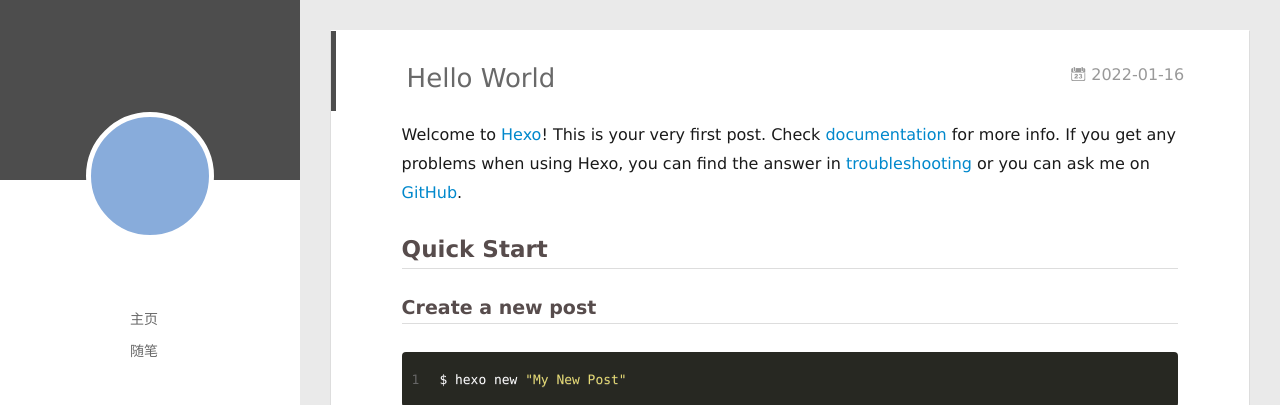
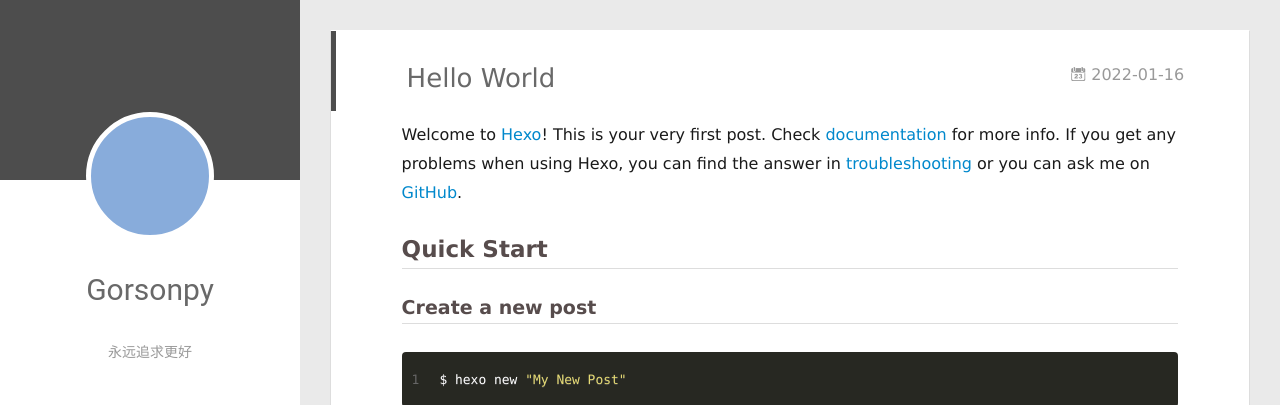
Before and after one commit to Gorsonpy/Gorsonpy.github.io, a plain HTML site: page 2022/01/16/hello-world/index.html in a window 1280 px wide. Shown: the top 405 px of the page. Drawn offline with Linux system fonts and the light colour scheme.

Commit message:
Site updated: 2022-01-16 14:04:55

```diff
--- a/2022/01/16/hello-world/index.html
+++ b/2022/01/16/hello-world/index.html
@@ -51,8 +51,10 @@
 			<img src="" class="js-avatar">
 		</a>
 		<hgroup>
-		  <h1 class="header-author"><a href="/"></a></h1>
+		  <h1 class="header-author"><a href="/">Gorsonpy</a></h1>
 		</hgroup>
+
+		<p class="header-subtitle">永远追求更好</p>
 
 
 		<nav class="header-menu">
@@ -109,8 +111,10 @@
 				<img src="" class="js-avatar">
 			</div>
 			<hgroup>
-			  <h1 class="header-author js-header-author"></h1>
+			  <h1 class="header-author js-header-author">Gorsonpy</h1>
 			</hgroup>
+
+			<p class="header-subtitle"><i class="icon icon-quo-left"></i>永远追求更好<i class="icon icon-quo-right"></i></p>
 
 
 
```
Also changed, not shown: 2022/01/16/我的第一篇博客文章/index.html (+6 -2 lines), archives/2022/01/index.html (+6 -2 lines), archives/2022/index.html (+6 -2 lines), archives/index.html (+6 -2 lines), index.html (+6 -2 lines).
